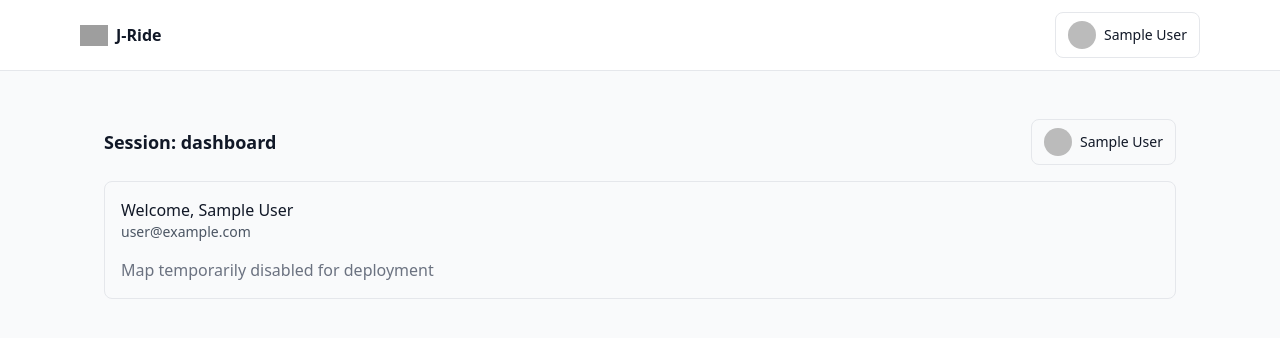
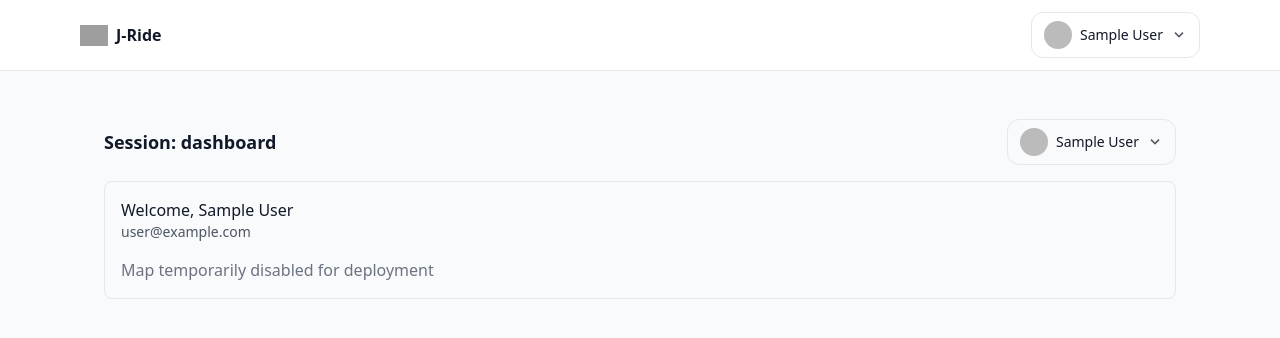
Before and after one commit to jwes9121/jride-clean, a Next.js app: page /dashboard in a window 1280 px wide. Shown: the top 338 px of the page. Built offline with nearby package versions, Linux system fonts and the light colour scheme; no server answers; sample sign-in values are in the browser's storage; grey boxes are pictures that could not be loaded.

Commit message:
Update UserMenu.tsx

```diff
--- a/app/components/UserMenu.tsx
+++ b/app/components/UserMenu.tsx
@@ -1,4 +1,5 @@
 "use client";
+
 import { useSession, signOut } from "next-auth/react";
 import Image from "next/image";
 import { useState } from "react";
@@ -7,36 +8,45 @@ export default function UserMenu() {
   const { data: session } = useSession();
   const [open, setOpen] = useState(false);
 
-  if (!session) return null;
+  if (!session) {
+    // When logged out, show a subtle placeholder to keep header aligned
+    return <div className="w-[140px] h-[36px]" />;
+  }
 
   const user = session.user;
 
   return (
-    <div className="relative inline-block text-left">
+    <div className="relative">
       <button
-        onClick={() => setOpen(!open)}
-        className="flex items-center space-x-2 border rounded-lg px-3 py-2 hover:bg-gray-100"
+        onClick={() => setOpen((v) => !v)}
+        className="flex items-center gap-2 border rounded-xl px-3 py-2 hover:bg-gray-100"
       >
         {user?.image && (
           <Image
             src={user.image}
-            alt={user.name || "User"}
+            alt={user?.name || "User"}
             width={28}
             height={28}
             className="rounded-full"
           />
         )}
-        <span className="text-sm font-medium">{user?.name || "Account"}</span>
+        <span className="text-sm font-medium max-w-[140px] truncate">
+          {user?.name || "Account"}
+        </span>
+        <svg width="16" height="16" viewBox="0 0 20 20" className="opacity-70">
+          <path d="M5 7l5 5 5-5" stroke="currentColor" fill="none" strokeWidth="2"/>
+        </svg>
       </button>
 
       {open && (
-        <div className="absolute right-0 mt-2 w-48 bg-white border rounded-lg shadow-lg z-10">
-          <div className="px-4 py-2 text-sm text-gray-700 border-b">
-            {user?.email}
+        <div className="absolute right-0 mt-2 w-56 bg-white border rounded-xl shadow-lg overflow-hidden">
+          <div className="px-4 py-3 text-sm">
+            <div className="font-medium">{user?.name}</div>
+            <div className="text-gray-600 truncate">{user?.email}</div>
           </div>
           <button
             onClick={() => signOut({ callbackUrl: "/auth/signin" })}
-            className="w-full text-left px-4 py-2 text-sm text-red-600 hover:bg-gray-100"
+            className="w-full text-left px-4 py-2 text-sm text-red-600 hover:bg-gray-50 border-t"
           >
             Sign out
           </button>
```
